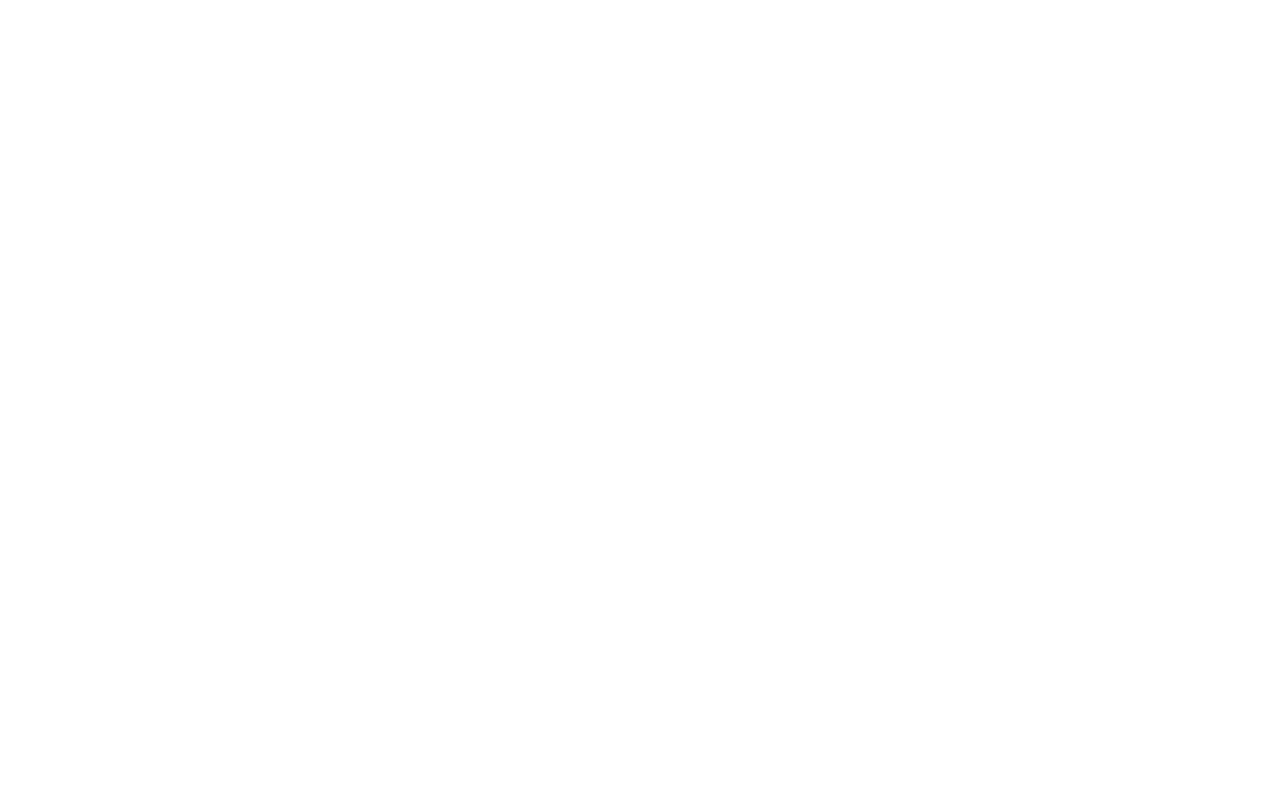
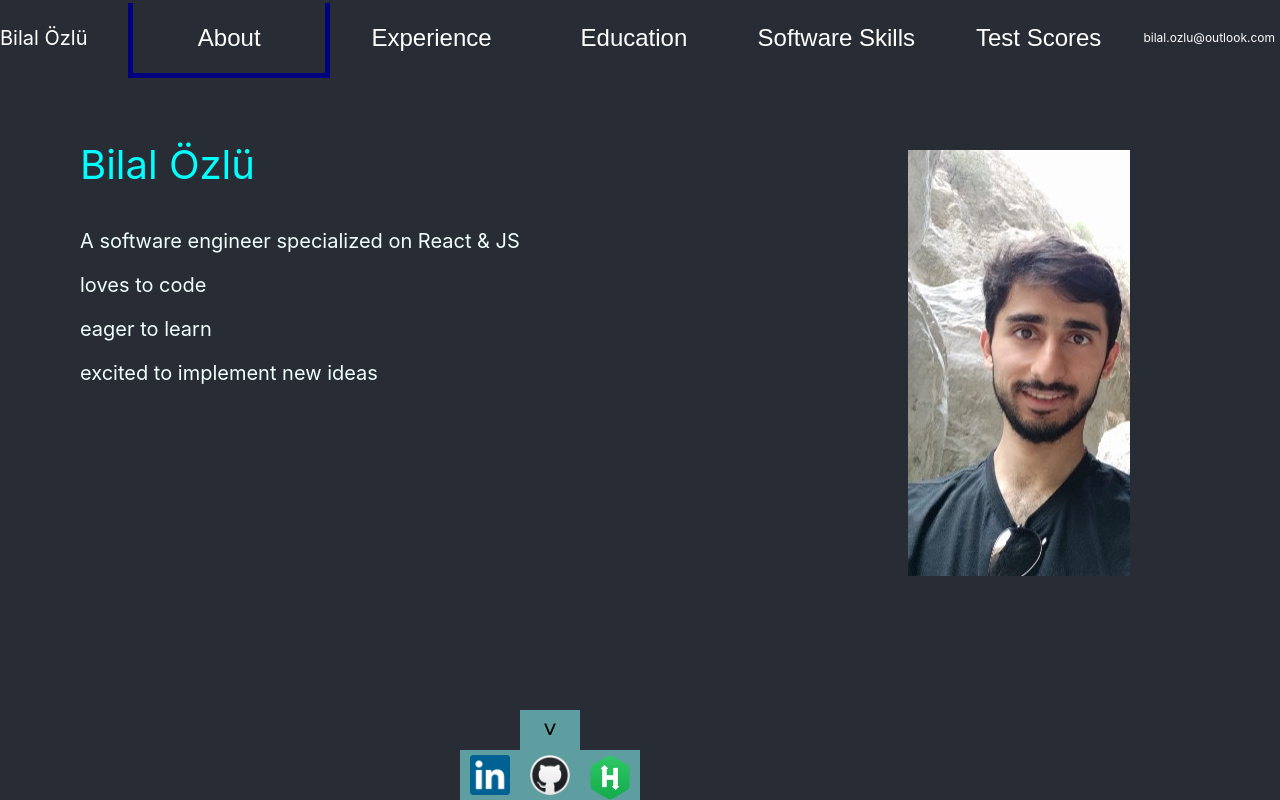
Before and after one commit to bilalozlu/homepage, a React (Create React App) app: page /CV in a window 1280 px wide. Before the commit this address had no page. Built offline with nearby package versions, Linux system fonts and the light colour scheme.

Commit message:
title onMouse showing detail

```diff
--- a/src/App.js
+++ b/src/App.js
@@ -11,8 +11,11 @@
         <a href="BilalOzlu_CV.pdf">
           Resume
         </a>
-        <Link to={"./portfolio"}>Portfolio (under construction)</Link>
+        <Link to={"./CV"}>Portfolio (under construction)</Link>
         <Link to={"./projects"}>Projects</Link>
+        <a href="#">
+          Blogs (coming soon)
+        </a>
       </header>
       <footer>
         <p>
--- a/src/CV_components/experience.js
+++ b/src/CV_components/experience.js
@@ -1,11 +1,22 @@
 import './cv_section.css';
+import React, { useState } from 'react';
 
 function Experience() {
+  const [hiddenStyle, setHiddenStyle] = useState({ display: 'none', color: 'white' });
+
   return (
     <div className="cv_section">
       <div>
-        <p className='title'>
+        <p className='title' onMouseEnter={e => {
+          setHiddenStyle({ display: 'block', color: 'white' });
+        }}
+          onMouseLeave={e => {
+            setHiddenStyle({ display: 'none', color: 'white' })
+          }}>
           HAVELSAN
+        </p>
+        <p style={hiddenStyle}>
+          02.2022 – ongoing
         </p>
         <p className='text'>
           Maintaining large Java project (debugging and analysis)
@@ -54,7 +65,7 @@
         </p>
       </div>
       <div className='photo'>
-        <img alt='profile' src="profile.jpg" />
+        <img alt='experience' src="experience.jpg" />
       </div>
     </div>
   );
--- a/src/index.js
+++ b/src/index.js
@@ -14,7 +14,7 @@
     <BrowserRouter>
         <Routes>
           <Route path="/" element={<App/>}/>
-          <Route path="/portfolio" element={<CV/>}/>
+          <Route path="/CV" element={<CV/>}/>
           <Route path="/projects" element={<Projects/>}/>
         </Routes>
     </BrowserRouter>
```
